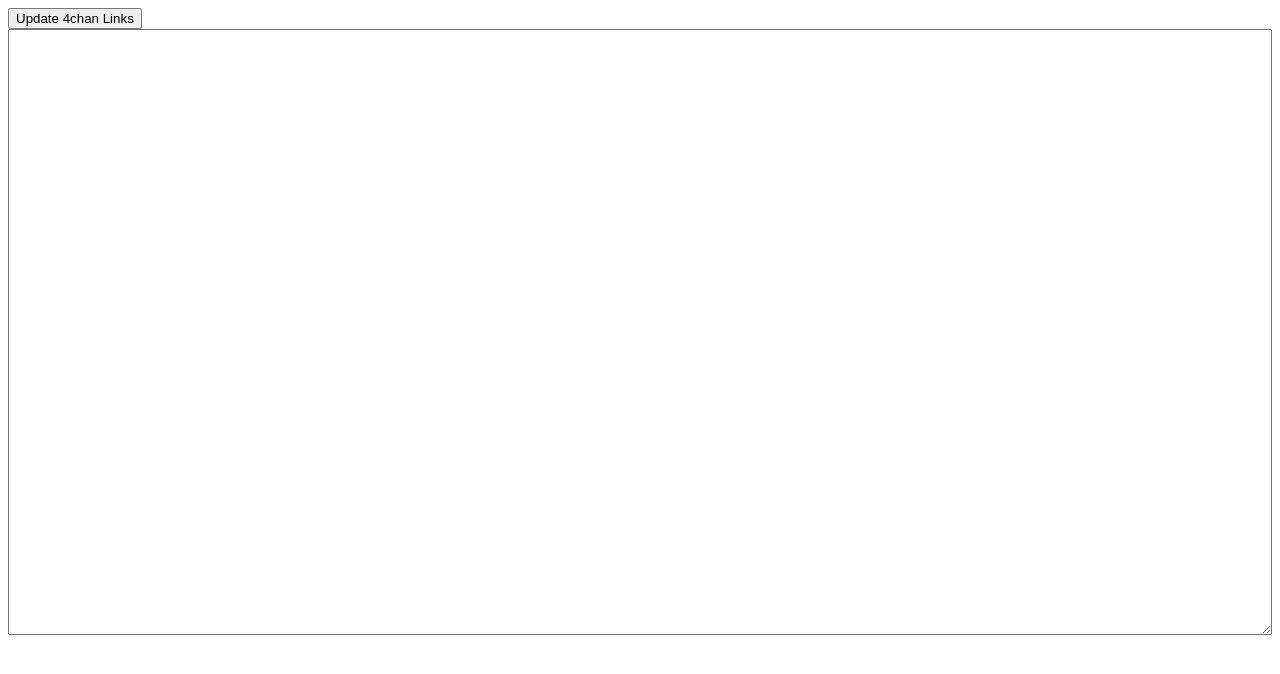
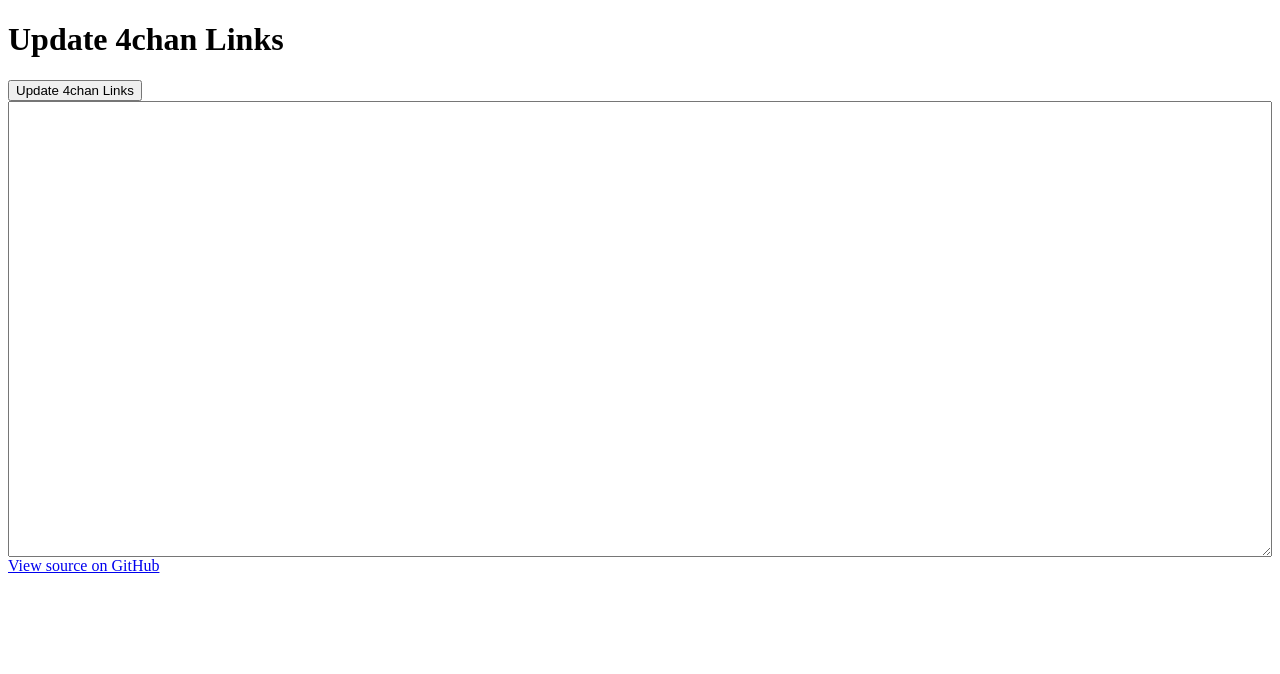
Before and after one commit to bzvnr/4chan-Link-Updater, a website: page index.html in a window 1280 px wide. Drawn offline with Linux system fonts and the light colour scheme.

Commit message:
Update index.html

```diff
--- a/index.html
+++ b/index.html
@@ -9,6 +9,7 @@
 </head>
 
 <body>
+  <h1>Update 4chan Links</h1>
   <div class="container">
     <div>
       <input type="button" value="Update 4chan Links" id="update-links-button" />
@@ -17,9 +18,10 @@
 
   <div class="container">
     <div style="display: flex;">
-      <textarea style="flex: 1; font-family: helvetica;" rows="40" id="textarea-body" name="textarea" required="required"></textarea>
+      <textarea style="flex: 1; font-family: helvetica;" rows="30" id="textarea-body" name="textarea" required="required"></textarea>
     </div>
   </div>
+  <a href="https://github.com/bzvnr/4chan-Link-Updater">View source on GitHub</a>
 </body>
 
 </html>
```
